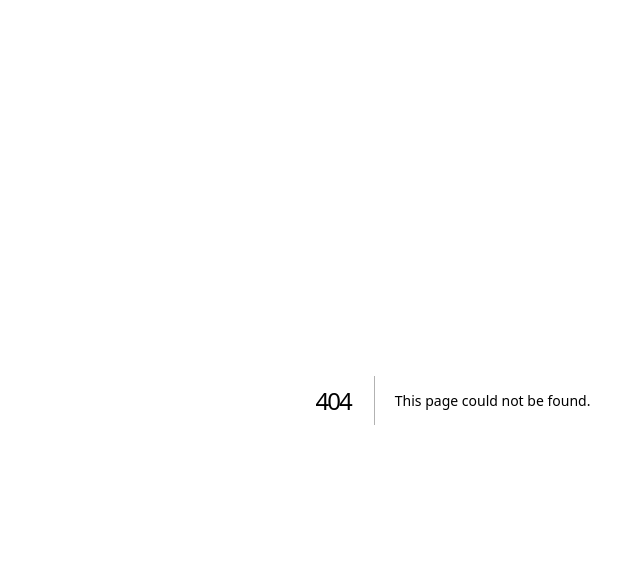
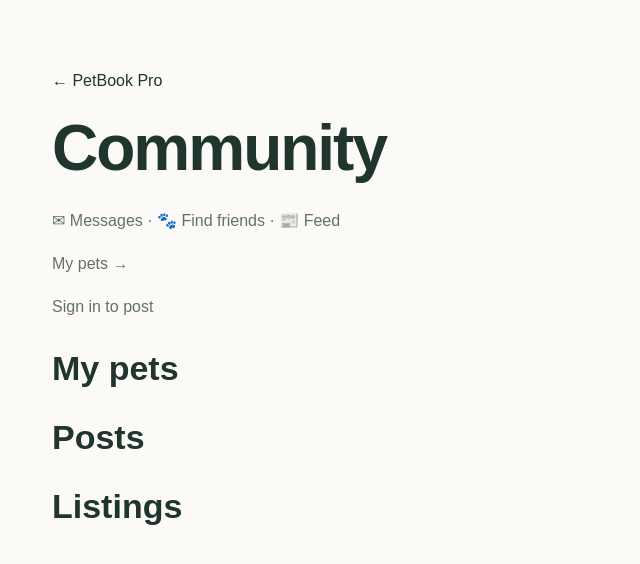
Before and after one commit to Sedrak49/petbook-pro, a Next.js app: page /1/community in a window 1280 px wide. Before the commit this address had no page. Shown: the top 564 px of the page, without its empty margins (187-827 px from the left). Built offline with nearby package versions, Linux system fonts and the light colour scheme; no server answers; the database is empty.

Commit message:
Restore working community page from platform foundation

```diff
--- /dev/null
+++ b/app/[locale]/community/page.tsx
@@ -0,0 +1,18 @@
+"use client";
+import {useEffect,useState} from "react";
+import {createClient, type SupabaseClient} from "@supabase/supabase-js";
+import {useParams} from "next/navigation";
+type Item={id:string;name?:string;species?:string;title?:string;body?:string;description?:string;created_at?:string};
+export default function CommunityPage(){
+ const p=useParams(),locale=p.locale==="hy"?"hy":p.locale==="ru"?"ru":"en";
+ const tx={hy:["Իմ կենդանիները","Կենդանու անուն","Տեսակ","Ավելացնել կենդանի","Հրապարակումներ","Ի՞նչ նորություն կա","Հրապարակել","Հայտարարություններ","Վերնագիր","Նկարագրություն","Տեղադրել հայտարարություն","Մուտք գործեք՝ հրապարակելու համար","Սխալ՝ ","Համայնք"],en:["My pets","Pet name","Species","Add pet","Posts","What's new?","Publish","Listings","Title","Description","Post listing","Sign in to post","Error: ","Community"],ru:["Мои питомцы","Имя","Вид","Добавить питомца","Публикации","Что нового?","Опубликовать","Объявления","Название","Описание","Разместить","Войдите для публикации","Ошибка: ","Сообщество"]}[locale];
+ const [db,setDb]=useState<SupabaseClient|null>(null),[uid,setUid]=useState<string|null>(null),[pets,setPets]=useState<Item[]>([]),[posts,setPosts]=useState<Item[]>([]),[listings,setListings]=useState<Item[]>([]),[petName,setPetName]=useState(""),[species,setSpecies]=useState(""),[post,setPost]=useState(""),[title,setTitle]=useState(""),[description,setDescription]=useState(""),[notice,setNotice]=useState("");
+ useEffect(()=>{const url=process.env.NEXT_PUBLIC_SUPABASE_URL,key=process.env.NEXT_PUBLIC_SUPABASE_PUBLISHABLE_KEY||process.env.NEXT_PUBLIC_SUPABASE_ANON_KEY;if(!url||!key){setNotice("Supabase is not configured");return;}const c=createClient(url,key);setDb(c);c.auth.getUser().then(({data})=>setUid(data.user?.id||null));const {data:{subscription}}=c.auth.onAuthStateChange((_e,s)=>setUid(s?.user.id||null));return ()=>subscription.unsubscribe()},[]);
+ useEffect(()=>{if(!db)return;let active=true;async function load(){const [a,b,c]=await Promise.all([db!.from("pets").select("id,name,species").order("created_at",{ascending:false}).limit(30),db!.from("posts").select("id,body,created_at").order("created_at",{ascending:false}).limit(30),db!.from("listings").select("id,title,description").order("created_at",{ascending:false}).limit(30)]);if(active){setPets(a.data||[]);setPosts(b.data||[]);setListings(c.data||[]);const err=a.error||b.error||c.error;if(err)setNotice(tx[12]+err.message)}}load();return()=>{active=false}},[db,uid]);
+ async function add(table:"pets"|"posts"|"listings",values:Record<string,string>){if(!db||!uid)return;const {error}=table==="pets"?await db.from("pets").insert({name:values.name,species:values.species,owner_id:uid}):table==="posts"?await db.from("posts").insert({body:values.body,author_id:uid}):await db.from("listings").insert({title:values.title,description:values.description,category:values.category,owner_id:uid});if(error){setNotice(tx[12]+error.message);return;}setNotice("");if(table==="pets"){setPetName("");setSpecies("");const {data}=await db.from("pets").select("id,name,species").order("created_at",{ascending:false}).limit(30);setPets(data||[])}if(table==="posts"){setPost("");const {data}=await db.from("posts").select("id,body,created_at").order("created_at",{ascending:false}).limit(30);setPosts(data||[])}if(table==="listings"){setTitle("");setDescription("");const {data}=await db.from("listings").select("id,title,description").order("created_at",{ascending:false}).limit(30);setListings(data||[])}}
+ const field={display:"block",width:"100%",padding:12,margin:"10px 0",border:"1px solid #aaa",borderRadius:8} as const;
+ return <main style={{maxWidth:850,margin:"3rem auto",padding:24}}><a href={"/"+locale}>← PetBook Pro</a><h1>{tx[13]}</h1><p><a href={"/"+locale+"/messages"}>✉ Messages</a> · <a href={"/"+locale+"/friends"}>🐾 Find friends</a> · <a href={"/"+locale+"/feed"}>📰 Feed</a></p><p><a href={"/"+locale+"/my-pets"}>{tx[0]} →</a></p>{!uid&&<p><a href={"/"+locale+"/auth"}>{tx[11]}</a></p>}{notice&&<p role="alert">{notice}</p>}
+ <section><h2>{tx[0]}</h2>{uid&&<form onSubmit={e=>{e.preventDefault();void add("pets",{name:petName,species})}}><input style={field} required maxLength={120} placeholder={tx[1]} value={petName} onChange={e=>setPetName(e.target.value)}/><input style={field} required placeholder={tx[2]} value={species} onChange={e=>setSpecies(e.target.value)}/><button>{tx[3]}</button></form>}<ul>{pets.map(x=><li key={x.id}>{x.name} — {x.species}</li>)}</ul></section>
+ <section><h2>{tx[4]}</h2>{uid&&<form onSubmit={e=>{e.preventDefault();void add("posts",{body:post})}}><textarea style={field} required maxLength={5000} placeholder={tx[5]} value={post} onChange={e=>setPost(e.target.value)}/><button>{tx[6]}</button></form>}<ul>{posts.map(x=><li key={x.id}>{x.body}</li>)}</ul></section>
+ <section><h2>{tx[7]}</h2>{uid&&<form onSubmit={e=>{e.preventDefault();void add("listings",{title,description,category:"other"})}}><input style={field} required placeholder={tx[8]} value={title} onChange={e=>setTitle(e.target.value)}/><textarea style={field} required placeholder={tx[9]} value={description} onChange={e=>setDescription(e.target.value)}/><button>{tx[10]}</button></form>}<ul>{listings.map(x=><li key={x.id}><strong>{x.title}</strong> — {x.description}</li>)}</ul></section></main>
+}
```
